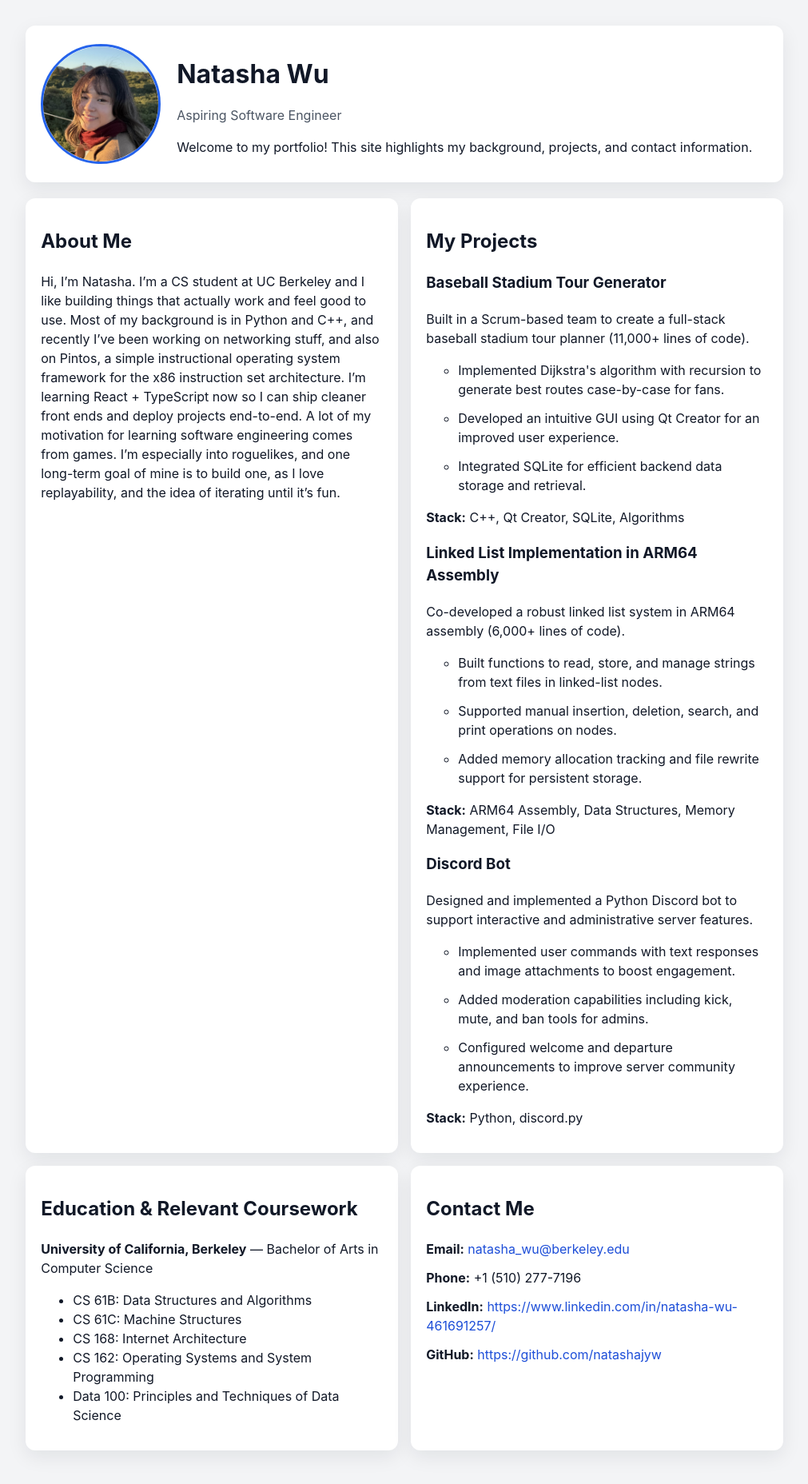
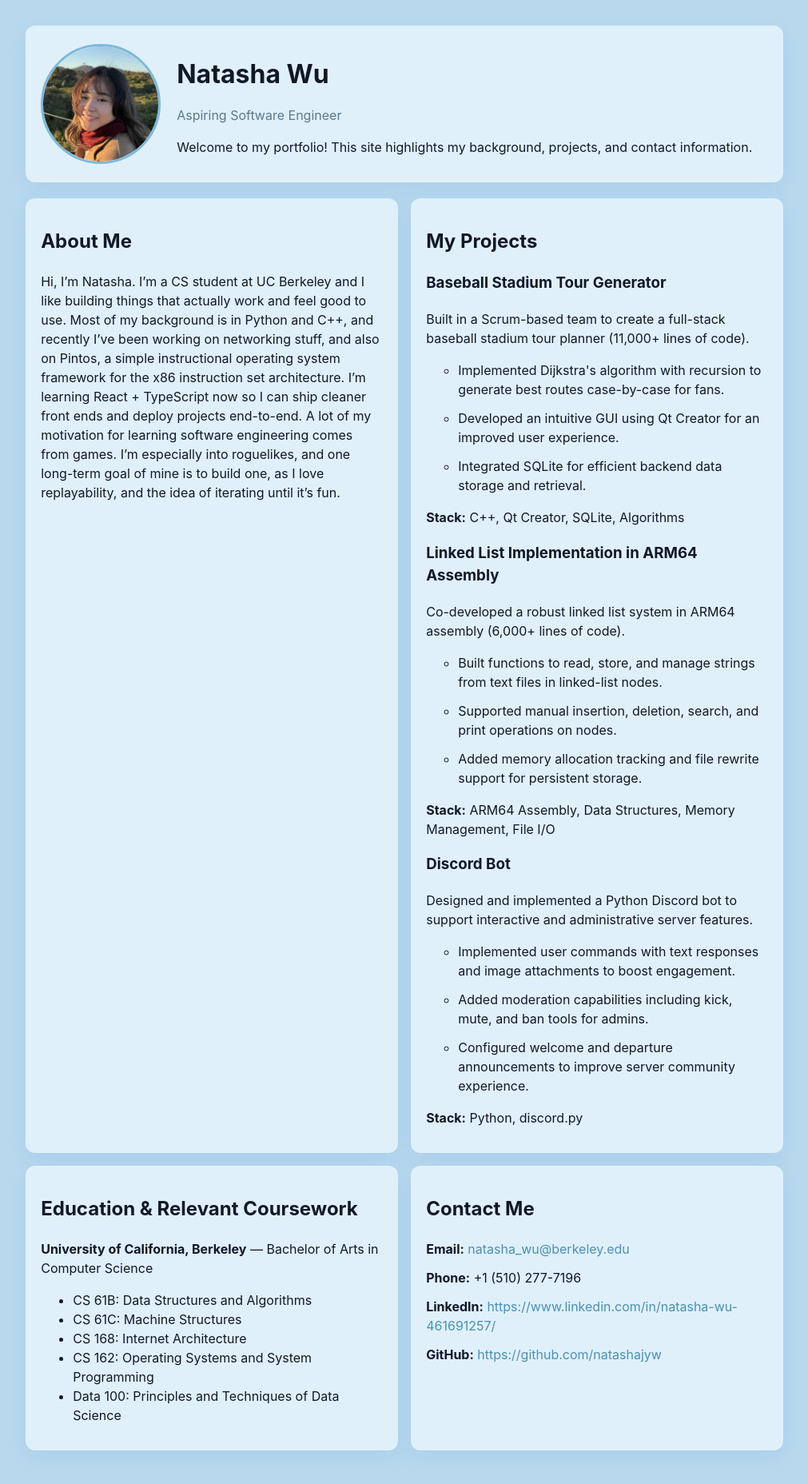
Before and after one commit to natashajyw/natashajyw.github.io, a React (Vite) app: page / in a window 1280 px wide. Shown: the top 1856 px of the page at 80% size, without its empty margins (134-1145 px from the left). Built offline with nearby package versions, Linux system fonts and the light colour scheme.

Commit message:
changed colors

```diff
--- a/src/styles.css
+++ b/src/styles.css
@@ -4,7 +4,7 @@
   line-height: 1.5;
   font-weight: 400;
   color: #111827;
-  background: #f3f4f6;
+  background: #b8d9ed;
 }
 
 * {
@@ -30,7 +30,7 @@ body {
 }
 
 .subtitle {
-  color: #4b5563;
+  color: #5a7a8a;
   margin-top: -0.4rem;
 }
 
@@ -41,10 +41,10 @@ body {
 }
 
 .card {
-  background: #ffffff;
+  background: #e0f0fa;
   padding: 1rem 1.2rem;
   border-radius: 12px;
-  box-shadow: 0 8px 25px rgba(17, 24, 39, 0.08);
+  box-shadow: 0 8px 25px rgba(100, 149, 237, 0.15);
 }
 
 .profile-image {
@@ -52,7 +52,7 @@ body {
   height: 150px;
   border-radius: 50%;
   object-fit: cover;
-  border: 3px solid #2563eb;
+  border: 3px solid #7eb8da;
 }
 
 .project-list,
@@ -68,7 +68,7 @@ body {
 }
 
 a {
-  color: #1d4ed8;
+  color: #4a90b5;
   text-decoration: none;
 }
 
```
